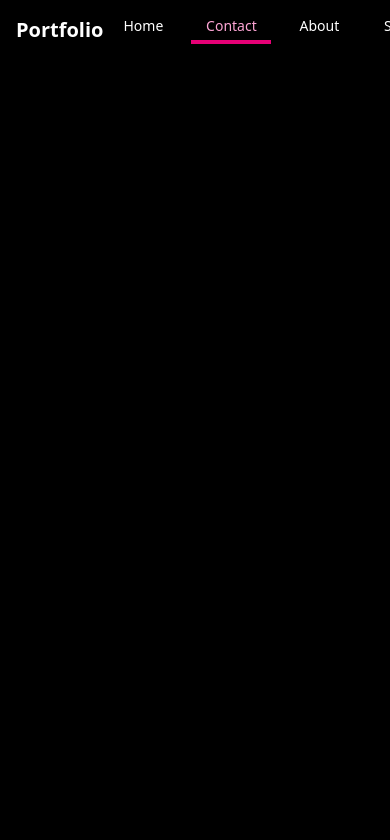
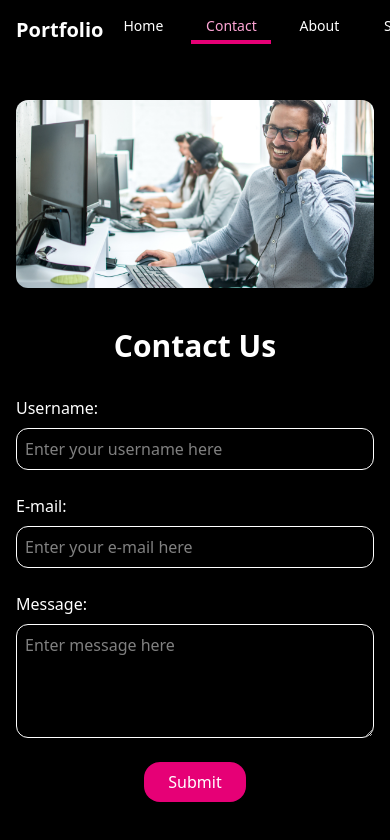
Before and after one commit to Prasannaniroula/MERN-, a React (Vite) app in the folder client/: page /contact in a window 390 px wide. Shown: the top 840 px of the page. Built offline with nearby package versions, Linux system fonts and the light colour scheme.

Commit message:
enhance Contact and Login components with form handling and responsive design

```diff
--- a/client/src/index.css
+++ b/client/src/index.css
@@ -1 +1,5 @@
 @import "tailwindcss";
+
+body {
+    @apply bg-black text-white;
+  }
--- a/client/src/pages/Contact.jsx
+++ b/client/src/pages/Contact.jsx
@@ -1,11 +1,111 @@
-import React from 'react'
+import React, { useState } from "react";
 
 function Contact() {
+  const [user, setUser] = useState({
+    username:"",
+    email: "",
+    message: "",
+  });
+
+  const handleInput = (e) => {
+    let name = e.target.name;
+    let value = e.target.value;
+
+    setUser({
+      ...user,
+      [name]: value,
+    });
+  };
+
+  const handleSubmitForm = (e) => {
+    e.preventDefault();
+    console.log(user);
+  };
+
   return (
-    <div className="bg-black w-screen h-screen">
+    <>
+      <div className="bg-black w-screen min-h-screen text-white px-4 py-10 md:px-40">
+        <div className="flex flex-col lg:flex-row items-center justify-evenly gap-10">
 
-    </div>
-  )
+          {/* Left Image */}
+          <div className="w-full lg:w-1/2 flex justify-center">
+            <img
+              className="rounded-xl max-w-full h-auto"
+              src="/contact.png"
+              alt="Contact"
+            />
+          </div>
+
+          {/* Right Form */}
+          <div className="w-full lg:w-1/2 flex flex-col items-center lg:items-start">
+            <h1 className="text-3xl sm:text-4xl lg:text-5xl font-bold text-center lg:text-left">
+              Contact Us
+            </h1>
+            <form
+              onSubmit={handleSubmitForm}
+              className="w-full max-w-md pt-8 flex flex-col gap-6"
+            >
+              <div className="flex flex-col gap-2">
+                <label htmlFor="username" className="text-left">
+                  Username:
+                </label>
+                <input
+                  className="border border-white p-2 rounded-xl w-full bg-black focus:outline-none focus:ring-2 focus:ring-pink-500"
+                  type="email"
+                  placeholder="Enter your username here"
+                  name="username"
+                  id="username"
+                  required
+                  autoComplete="off"
+                  value={user.username}
+                  onChange={handleInput}
+                />
+              </div>
+              <div className="flex flex-col gap-2">
+                <label htmlFor="email" className="text-left">
+                  E-mail:
+                </label>
+                <input
+                  className="border border-white p-2 rounded-xl w-full bg-black focus:outline-none focus:ring-2 focus:ring-pink-500"
+                  type="email"
+                  placeholder="Enter your e-mail here"
+                  name="email"
+                  id="email"
+                  required
+                  autoComplete="off"
+                  value={user.email}
+                  onChange={handleInput}
+                />
+              </div>
+
+              <div className="flex flex-col gap-2">
+                <label htmlFor="message" className="text-left">
+                  Message:
+                </label>
+                <textarea
+                  className="border border-white p-2 rounded-xl w-full bg-black focus:outline-none focus:ring-2 focus:ring-pink-500"
+                  rows={4}
+                  placeholder="Enter message here"
+                  name="message"
+                  id="message"
+                  required
+                  autoComplete="off"
+                  value={user.message}
+                  onChange={handleInput}
+                />
+              </div>
+
+              <div className="flex justify-center lg:justify-start">
+                <button className="bg-pink-600 hover:bg-pink-700 transition px-6 py-2 rounded-2xl">
+                  Submit
+                </button>
+              </div>
+            </form>
+          </div>
+        </div>
+      </div>
+    </>
+  );
 }
 
-export default Contact
+export default Contact;
--- a/client/src/pages/Login.jsx
+++ b/client/src/pages/Login.jsx
@@ -1,50 +1,56 @@
 import React, { useState } from "react";
 
 function Login() {
+  const [user, setUser] = useState({
+    email: "",
+    password: "",
+  });
 
-   const [ user, setuser] = useState({
-    email:"",
-    password:"",
-   });
+  const handleInput = (e) => {
+    let name = e.target.name;
+    let value = e.target.value;
 
-   const handleInput = (e)=>{
-      let name = e.target.name;
-      let value = e.target.value;
+    setUser({
+      ...user,
+      [name]: value,
+    });
+  };
 
-      setuser({
-        ... user,
-
-        [name]: value,
-      })
-   }
-
-   const handleSubmitForm = (e)=>{
-     e.preventDefault();
-     console.log(user)
-   }
-
+  const handleSubmitForm = (e) => {
+    e.preventDefault();
+    console.log(user);
+  };
 
   return (
     <>
-      <div className="bg-black w-screen h-screen text-white">
-        <div className="flex justify-evenly pt-20 pl-0">
-          <div className="registration-image ">
+      <div className="bg-black w-screen min-h-screen text-white px-4 py-10">
+        <div className="flex flex-col lg:flex-row items-center justify-evenly gap-10">
+
+          {/* Left Image */}
+          <div className="w-full lg:w-1/2 flex justify-center">
             <img
-              className="rounded-full"
+              className="rounded-full max-w-full h-auto"
               src="/registration.png"
               alt="Registration"
-              width="700"
-              height="900"
             />
           </div>
-          <div className="form">
-            <h1 className="text-5xl">Login form</h1>
-            <form onSubmit={handleSubmitForm} className=" w-96 pt-10 flex flex-col text-center gap-6">
-              <div>
-                <label htmlFor="email">E-mail:</label>
+
+          {/* Right Form */}
+          <div className="w-full lg:w-1/2 flex flex-col items-center lg:items-start">
+            <h1 className="text-3xl sm:text-4xl lg:text-5xl font-bold text-center lg:text-left">
+              Login Form
+            </h1>
+            <form
+              onSubmit={handleSubmitForm}
+              className="w-full max-w-md pt-8 flex flex-col gap-6"
+            >
+              <div className="flex flex-col gap-2">
+                <label htmlFor="email" className="text-left">
+                  E-mail:
+                </label>
                 <input
-                 className="border-1 border-white p-2 rounded-xl w-96"
-                  type="text"
+                  className="border border-white p-2 rounded-xl w-full bg-black focus:outline-none focus:ring-2 focus:ring-pink-500"
+                  type="email"
                   placeholder="Enter your E-mail"
                   name="email"
                   id="email"
@@ -54,10 +60,13 @@ function Login() {
                   onChange={handleInput}
                 />
               </div>
-              <div>
-                <label htmlFor="password">Password:</label>
+
+              <div className="flex flex-col gap-2">
+                <label htmlFor="password" className="text-left">
+                  Password:
+                </label>
                 <input
-                 className="border-1 border-white p-2 rounded-xl w-96"
+                  className="border border-white p-2 rounded-xl w-full bg-black focus:outline-none focus:ring-2 focus:ring-pink-500"
                   type="password"
                   placeholder="Enter your Password"
                   name="password"
@@ -66,10 +75,13 @@ function Login() {
                   autoComplete="off"
                   value={user.password}
                   onChange={handleInput}
-                /><br/>
-                <div className="flex justify-center">
-             <button className="bg-pink-600 mt-5 px-6 py-2 rounded-2xl">Login</button>
-             </div>
+                />
+              </div>
+
+              <div className="flex justify-center lg:justify-start">
+                <button className="bg-pink-600 hover:bg-pink-700 transition mt-5 px-6 py-2 rounded-2xl">
+                  Login
+                </button>
               </div>
             </form>
           </div>
--- a/client/src/pages/Register.jsx
+++ b/client/src/pages/Register.jsx
@@ -1,52 +1,56 @@
 import React, { useState } from "react";
 
 function Register() {
-
   const [user, setUser] = useState({
-        username:"",
-        email:"",
-        password:"",
+    username: "",
+    email: "",
+    password: "",
   });
 
-  const handleInput = (e)=>{
+  const handleInput = (e) => {
     let name = e.target.name;
     let value = e.target.value;
 
     setUser({
-    ... user,
+      ...user,
+      [name]: value,
+    });
+  };
 
-    [name]:value,
-
-   })
-  }
-
-  const handleSubmitForm = (e)=>{
+  const handleSubmitForm = (e) => {
     e.preventDefault();
-    console.log(user)
-
-  }
-
+    console.log(user);
+  };
 
   return (
     <>
-      <div className="bg-black w-screen h-screen text-white">
-        <div className="flex justify-evenly pt-20 pl-0">
-          <div className="registration-image ">
+      <div className="bg-black w-screen min-h-screen text-white px-4 py-10">
+        <div className="flex flex-col lg:flex-row items-center justify-evenly gap-10">
+
+          {/* Left Image */}
+          <div className="w-full lg:w-1/2 flex justify-center">
             <img
-              className="rounded-full"
+              className="rounded-full max-w-full h-auto"
               src="/registration.png"
               alt="Registration"
-              width="700"
-              height="900"
             />
           </div>
-          <div className="form">
-            <h1 className="text-5xl">Registration form</h1>
-            <form onSubmit={handleSubmitForm} className=" w-96 pt-10 flex flex-col text-center gap-6">
-              <div >
-                <label htmlFor="username">Username:</label>
+
+          {/* Right Form */}
+          <div className="w-full lg:w-1/2 flex flex-col items-center lg:items-start">
+            <h1 className="text-3xl sm:text-4xl lg:text-5xl font-bold text-center lg:text-left">
+              Registration Form
+            </h1>
+            <form
+              onSubmit={handleSubmitForm}
+              className="w-full max-w-md pt-8 flex flex-col gap-6"
+            >
+              <div className="flex flex-col gap-2">
+                <label htmlFor="username" className="text-left">
+                  Username:
+                </label>
                 <input
-                  className="border-1 border-white p-2 rounded-xl w-96"
+                  className="border border-white p-2 rounded-xl w-full bg-black focus:outline-none focus:ring-2 focus:ring-pink-500"
                   type="text"
                   placeholder="Enter your Username"
                   name="username"
@@ -57,11 +61,14 @@ function Register() {
                   onChange={handleInput}
                 />
               </div>
-              <div>
-                <label htmlFor="email">E-mail:</label>
+
+              <div className="flex flex-col gap-2">
+                <label htmlFor="email" className="text-left">
+                  E-mail:
+                </label>
                 <input
-                 className="border-1 border-white p-2 rounded-xl w-96"
-                  type="text"
+                  className="border border-white p-2 rounded-xl w-full bg-black focus:outline-none focus:ring-2 focus:ring-pink-500"
+                  type="email"
                   placeholder="Enter your E-mail"
                   name="email"
                   id="email"
@@ -71,10 +78,13 @@ function Register() {
                   onChange={handleInput}
                 />
               </div>
-              <div>
-                <label htmlFor="password">Password:</label>
+
+              <div className="flex flex-col gap-2">
+                <label htmlFor="password" className="text-left">
+                  Password:
+                </label>
                 <input
-                 className="border-1 border-white p-2 rounded-xl w-96"
+                  className="border border-white p-2 rounded-xl w-full bg-black focus:outline-none focus:ring-2 focus:ring-pink-500"
                   type="password"
                   placeholder="Enter your Password"
                   name="password"
@@ -83,10 +93,13 @@ function Register() {
                   autoComplete="off"
                   value={user.password}
                   onChange={handleInput}
-                /><br/>
-                <div className="flex justify-center">
-             <button className="bg-pink-600 mt-5 px-6 py-2 rounded-2xl">Register now</button>
+                />
               </div>
+
+              <div className="flex justify-center lg:justify-start">
+                <button className="bg-pink-600 hover:bg-pink-700 transition mt-5 px-6 py-2 rounded-2xl">
+                  Register Now
+                </button>
               </div>
             </form>
           </div>
```
Also changed, not shown: client/public/contact.png (added). Lines whose indentation alone changed are shown as unchanged.
